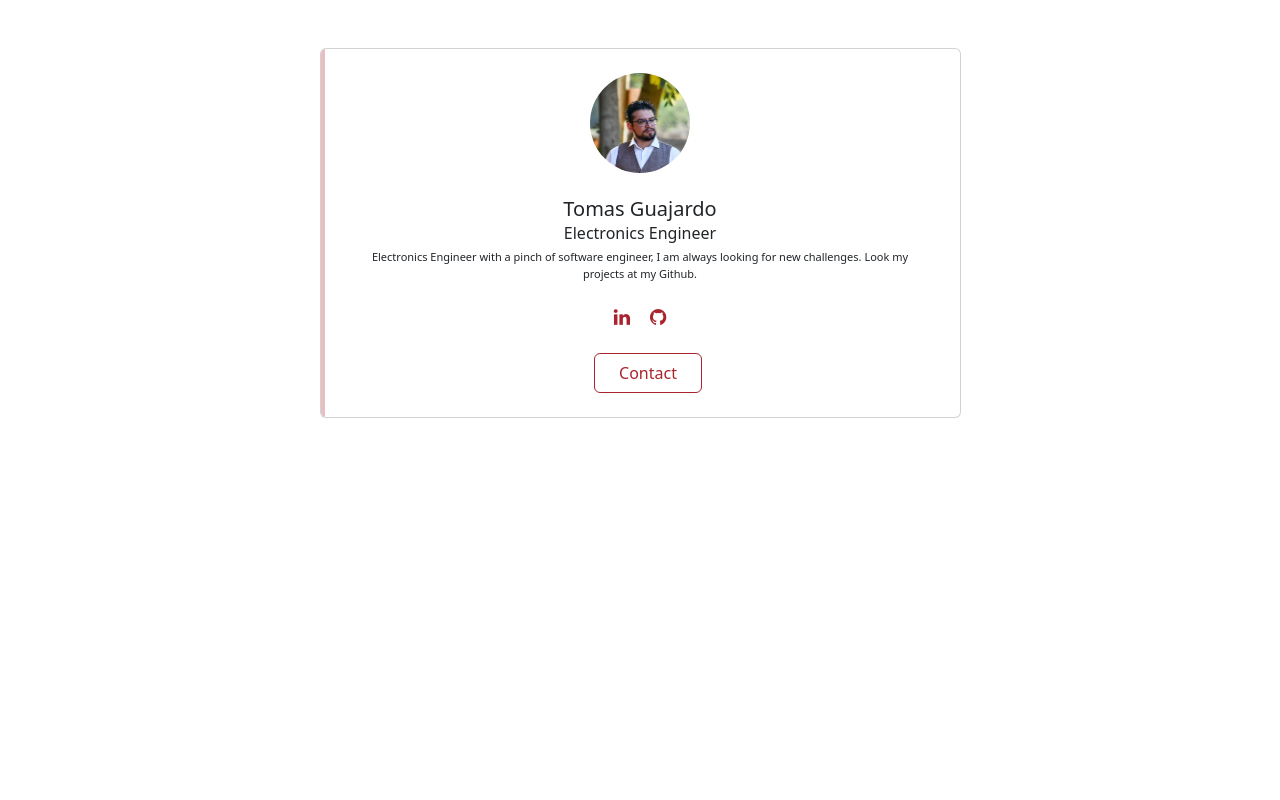
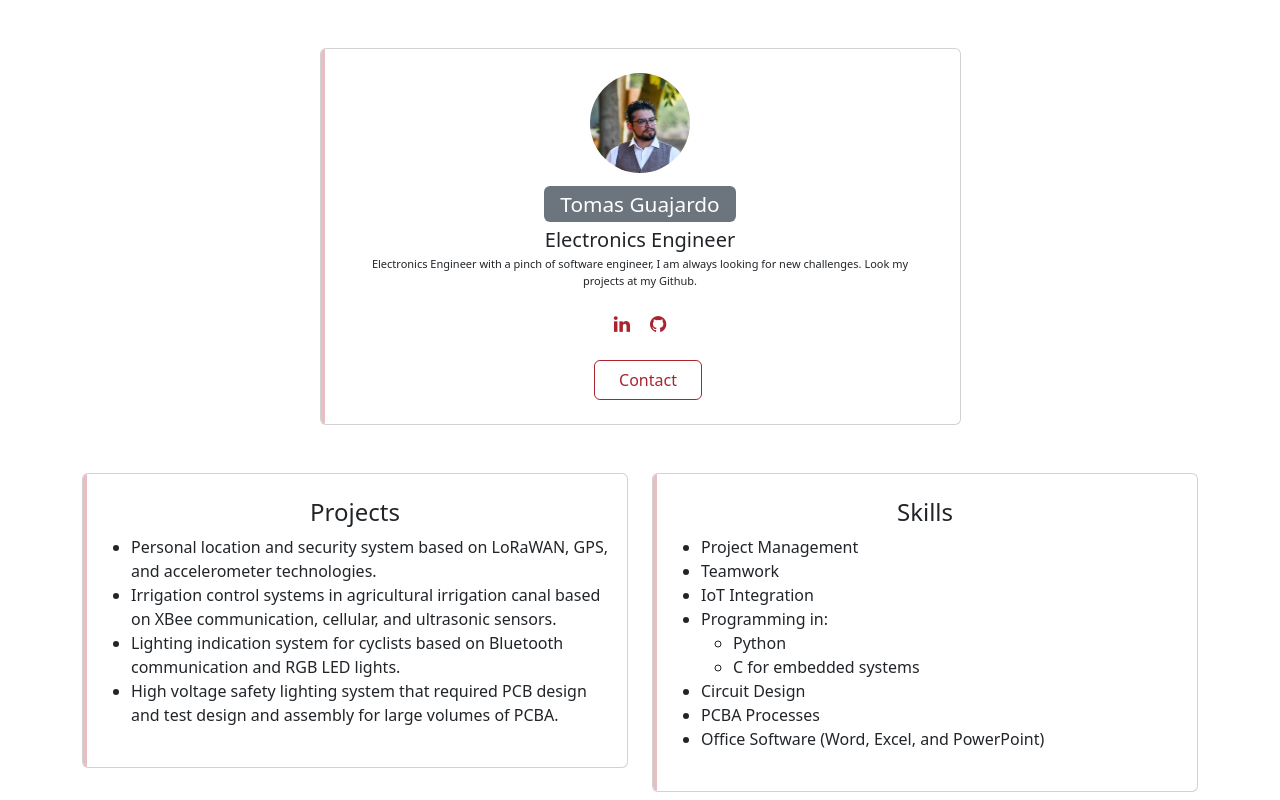
Before and after one commit to tguajardo/tguajardo.github.io, a plain HTML site: page index.html in a window 1280 px wide. Drawn offline with nearby package versions, Linux system fonts and the light colour scheme.

Commit message:
Skills and important projects added

```diff
--- a/css/styles.css
+++ b/css/styles.css
@@ -48,6 +48,10 @@ body{
     font-size:11px;
 }
 
+.custom-text-size {
+    font-size: 1.3rem;
+}
+
 .social-list{
     display:flex;
     list-style:none;
--- a/index.html
+++ b/index.html
@@ -24,8 +24,8 @@
                     </div>
 
                     <div class="text-center mt-3">
-                        <h5 class="mt-2 mb-0">Tomas Guajardo</h5>
-                        <span>Electronics Engineer</span>
+                        <span class="bg-secondary p-1 px-3 rounded text-white custom-text-size">Tomas Guajardo</span>
+                        <h5 class="mt-2 mb-0">Electronics Engineer</h5>
 
                         <div class="px-4 mt-1">
                             <p class="fonts">Electronics Engineer with a pinch of software engineer, I am always looking for new challenges. Look my projects at my Github.</p>
@@ -45,11 +45,7 @@
 
                         <script src="./js/script.js"></script>
 
-
                     </div>
-
-
-
 
                 </div>
 
@@ -57,6 +53,39 @@
 
         </div>
 
+        <div class="row mt-5">
+            <div class="col-md-6">
+                <div class="card p-3 py-4">
+                    <h4 class="text-center">Projects</h4>
+                    <ul>
+                        <li>Personal location and security system based on LoRaWAN, GPS, and accelerometer technologies.</li>
+                        <li>Irrigation control systems in agricultural irrigation canal based on XBee communication, cellular, and ultrasonic sensors.</li>
+                        <li>Lighting indication system for cyclists based on Bluetooth communication and RGB LED lights.</li>
+                        <li>High voltage safety lighting system that required PCB design and test design and assembly for large volumes of PCBA.</li>
+
+                    </ul>
+                </div>
+            </div>
+            <div class="col-md-6">
+                <div class="card p-3 py-4">
+                    <h4 class="text-center">Skills</h4>
+                    <ul>
+                        <li>Project Management</li>
+                        <li>Teamwork</li>
+                        <li>IoT Integration</li>
+                        <li>Programming in:
+                        <ul>
+                            <li>Python</li>
+                            <li>C for embedded systems</li>
+                        </ul></li>
+                        <li>Circuit Design</li>
+                        <li>PCBA Processes</li>
+                        <li>Office Software (Word, Excel, and PowerPoint)</li>
+                    </ul>
+                </div>
+            </div>
+        </div>
+
     </div>
 </body>
 </html>
```
